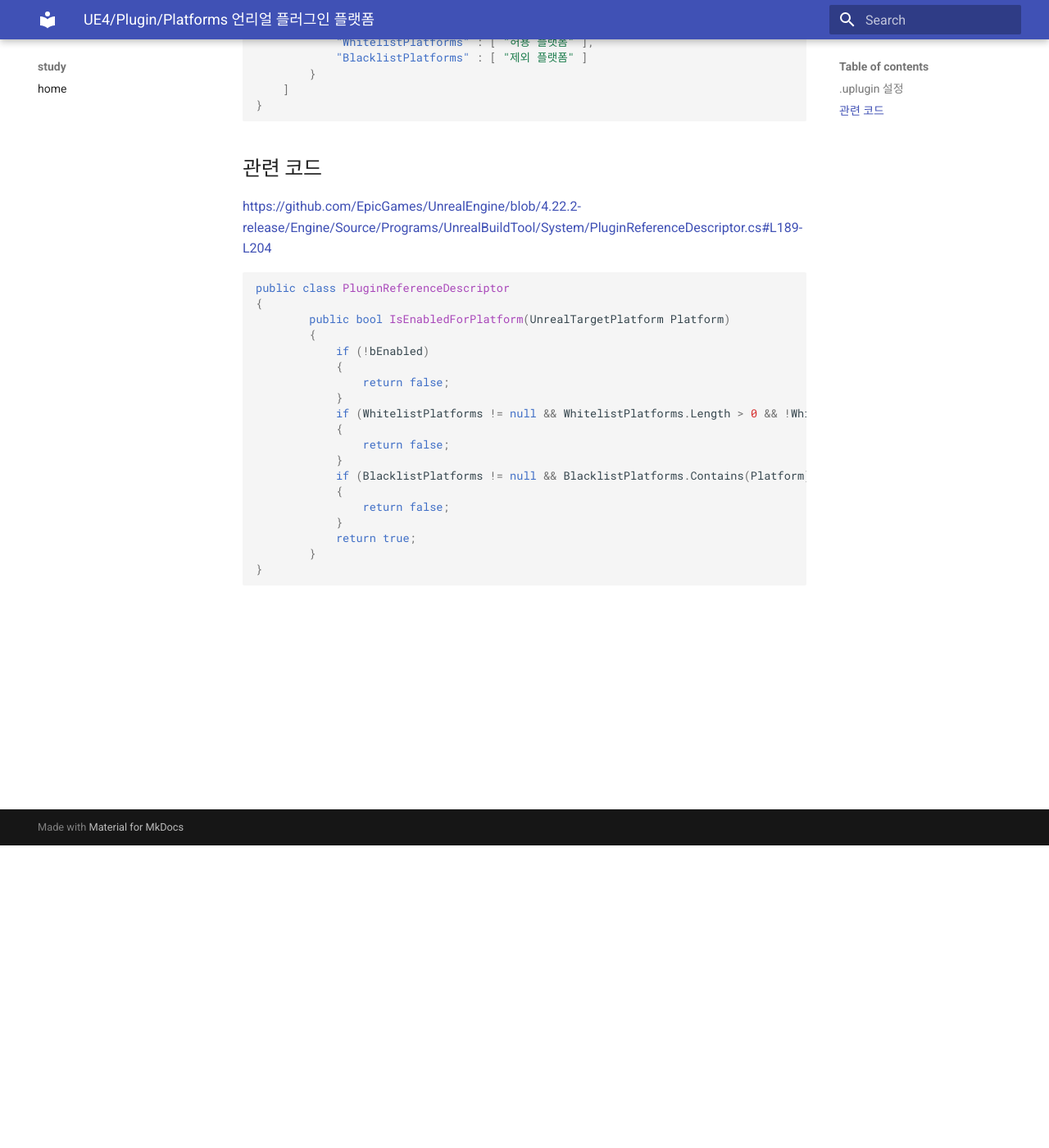
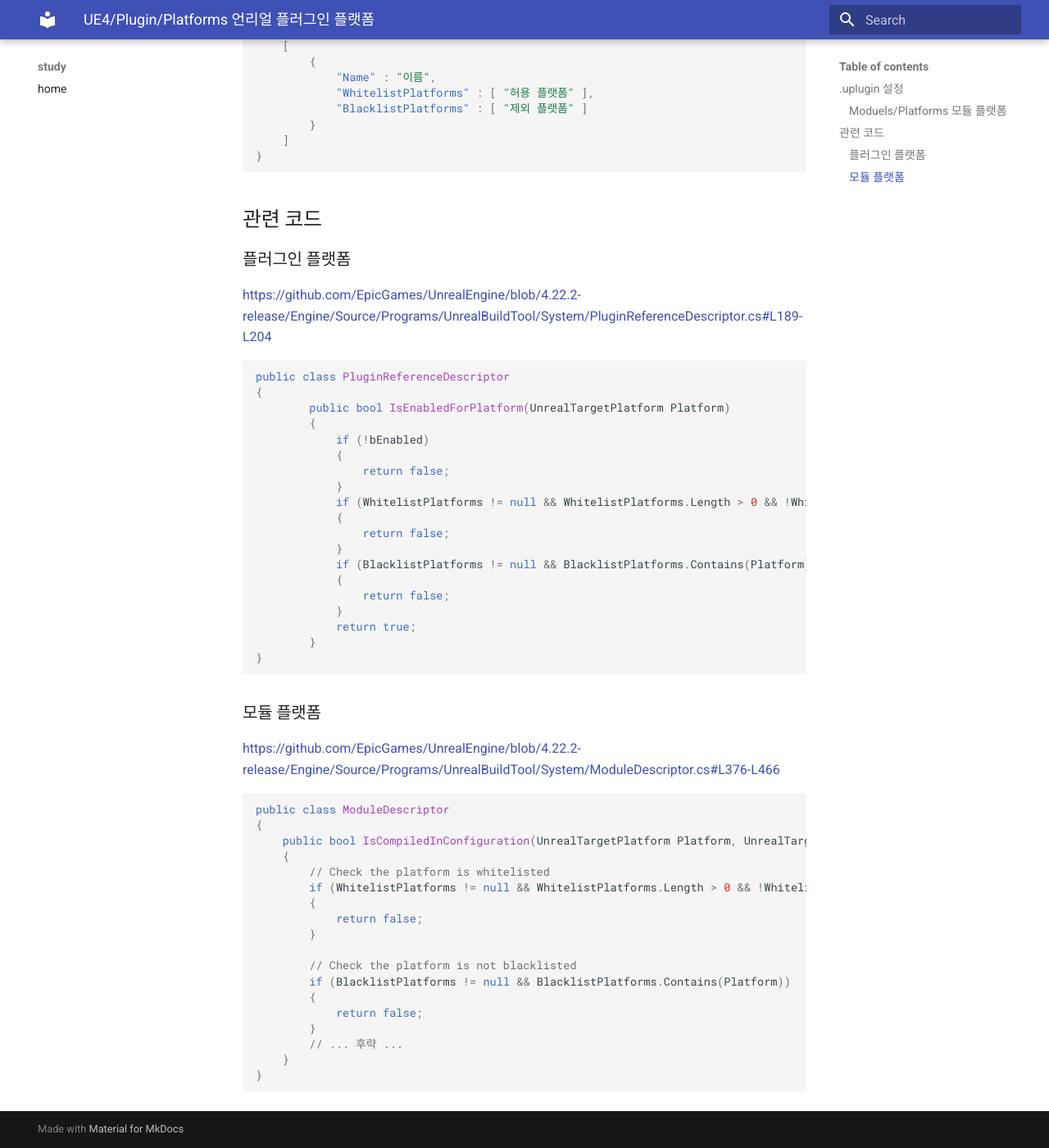
Before and after one commit to myevan/study, an MkDocs documentation site: the page built from docs/ue4_plugin_platform.md, in a window 1280 px wide and 1400 px high, scrolled down 369 px. Shown: the whole window at 82% size. Built offline with MkDocs 1.6.1 and Material for MkDocs 9.7.7, drawn with Linux system fonts in a browser that asks for light colours; old or Windows-style settings are respelled for this version of MkDocs; some of the changed text lies outside the part shown.

Commit message:
언리얼 플러그인 플랫폼 관련 코드 보강

````diff
--- a/docs/ue4_plugin_platform.md
+++ b/docs/ue4_plugin_platform.md
@@ -4,6 +4,8 @@
 
 * WhitelistPlatforms 중에서 BlacklistPlatforms 빌드 제외됨
 * WhitelistPlatofrms 가 없을 경우 전체 플랫폼 빌드됨
+
+### Moduels/Platforms 모듈 플랫폼
 
 ```json
 {
@@ -19,6 +21,8 @@
 ```
 
 ## 관련 코드
+
+### 플러그인 플랫폼
 
 <https://github.com/EpicGames/UnrealEngine/blob/4.22.2-release/Engine/Source/Programs/UnrealBuildTool/System/PluginReferenceDescriptor.cs#L189-L204>
 
@@ -43,3 +47,28 @@ public class PluginReferenceDescriptor
 		}
 }
 ```
+
+### 모듈 플랫폼
+
+<https://github.com/EpicGames/UnrealEngine/blob/4.22.2-release/Engine/Source/Programs/UnrealBuildTool/System/ModuleDescriptor.cs#L376-L466>
+
+```cs
+public class ModuleDescriptor
+{
+	public bool IsCompiledInConfiguration(UnrealTargetPlatform Platform, UnrealTargetConfiguration TargetConfiguration, string TargetName, TargetType TargetType, bool bBuildDeveloperTools, bool bBuildEditor, bool bBuildRequiresCookedData)
+	{
+		// Check the platform is whitelisted
+		if (WhitelistPlatforms != null && WhitelistPlatforms.Length > 0 && !WhitelistPlatforms.Contains(Platform))
+		{
+			return false;
+		}
+
+		// Check the platform is not blacklisted
+		if (BlacklistPlatforms != null && BlacklistPlatforms.Contains(Platform))
+		{
+			return false;
+		}
+		// ... 후략 ...
+	}
+}
+```
````
